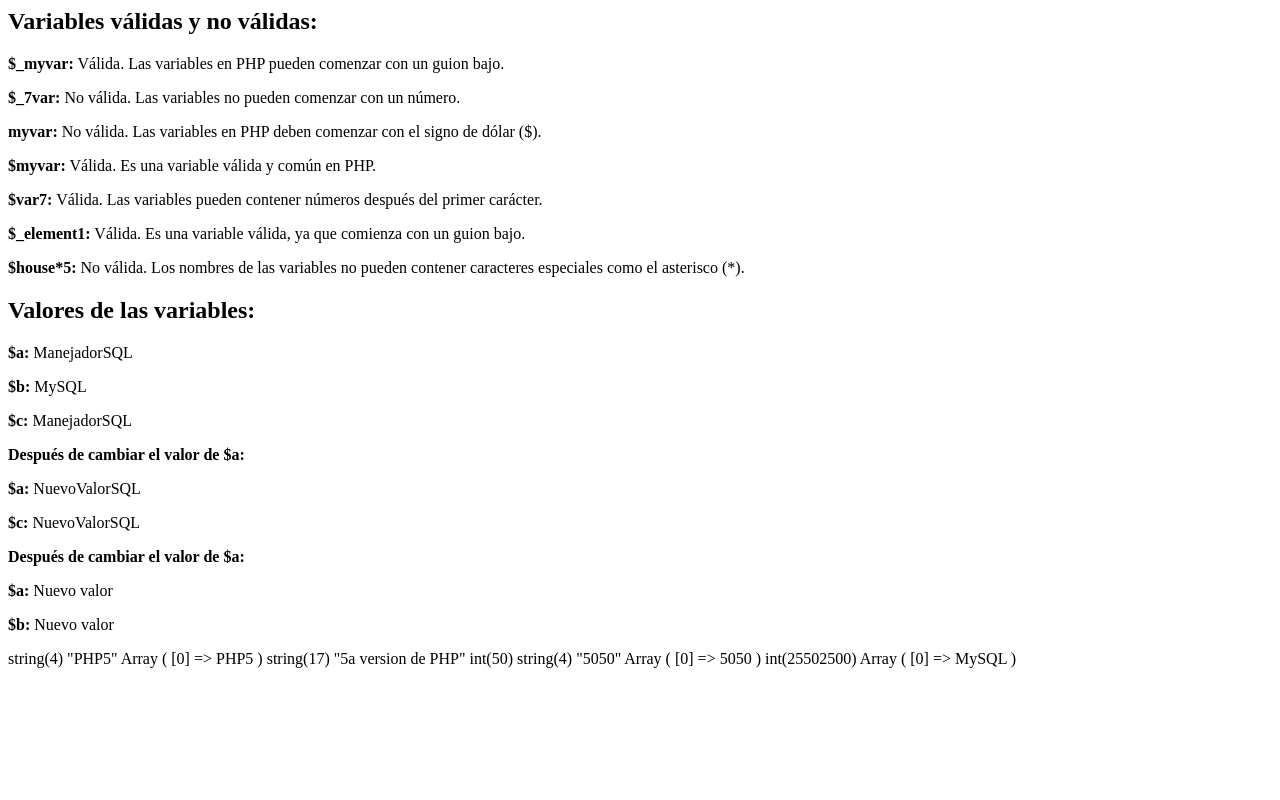
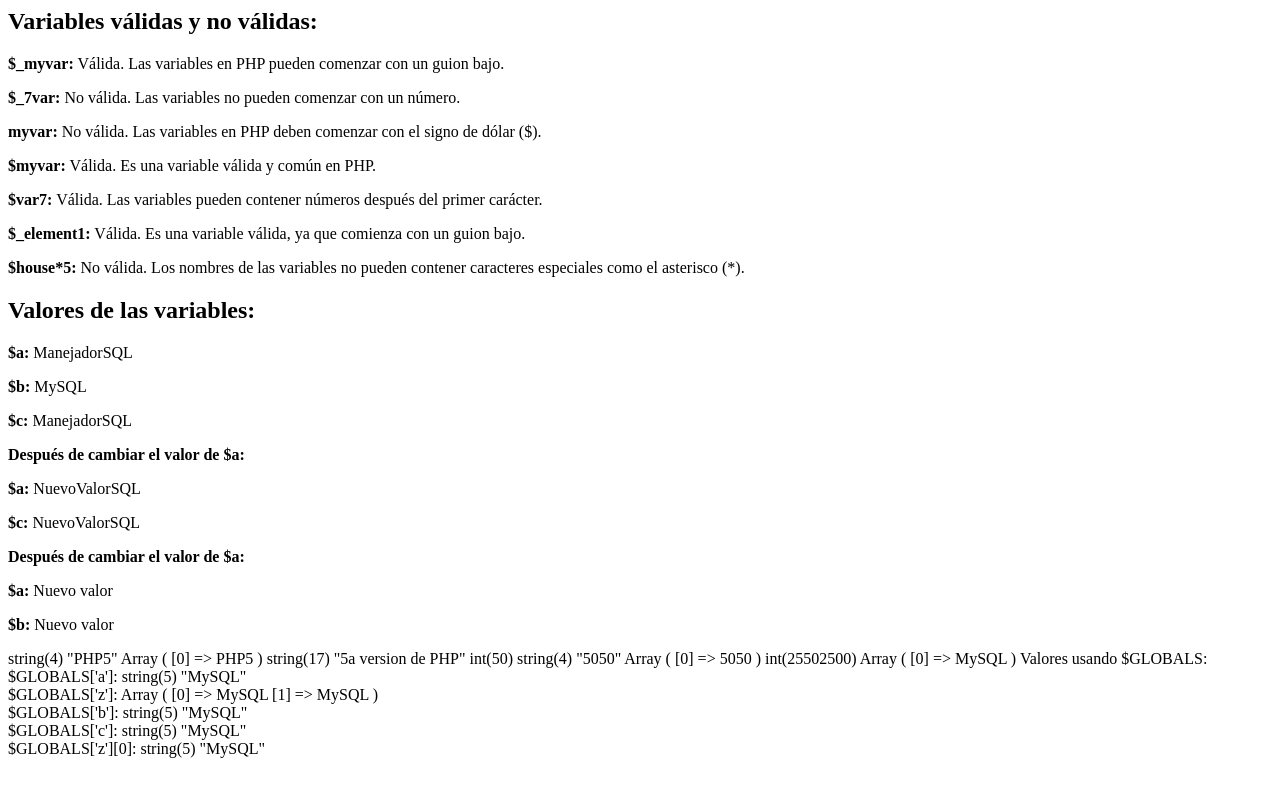
Before and after one commit to Mayleth-Cruz/tec_web, a PHP site: page /xhtml.php in a window 1280 px wide. Run offline with PHP 8.4, Linux system fonts and the light colour scheme.

Commit message:
Ejercicio 4

```diff
--- a/practicas/p05/xhtml.php
+++ b/practicas/p05/xhtml.php
@@ -58,4 +58,32 @@ var_dump($b);
 $z[0] = "MySQL";
 print_r($z);
 
+$a = "PHP5";
+$z[] = &$a;
+$b = "5a version de PHP";
+$c = $b * 10;
+$a .= $b;
+$b *= $c;
+$z[0] = "MySQL";
+
+// Mostrar valores usando $GLOBALS
+echo "Valores usando \$GLOBALS:\n";
+echo '<br> ';
+echo "\$GLOBALS['a']: ";
+var_dump($GLOBALS['a']); // Muestra el valor de $a
+echo '<br> ';
+echo "\$GLOBALS['z']: ";
+print_r($GLOBALS['z']); // Muestra el contenido de $z
+echo '<br> ';
+echo "\$GLOBALS['b']: ";
+var_dump($GLOBALS['b']); // Muestra el valor de $b
+echo '<br> ';
+echo "\$GLOBALS['c']: ";
+var_dump($GLOBALS['c']); // Muestra el valor de $c
+echo '<br> ';
+// Mostrar valores de $z[0] usando $GLOBALS directamente
+echo "\$GLOBALS['z'][0]: ";
+var_dump($GLOBALS['z'][0]); // Muestra el valor de $z[0]
+
+
 ?>
```
